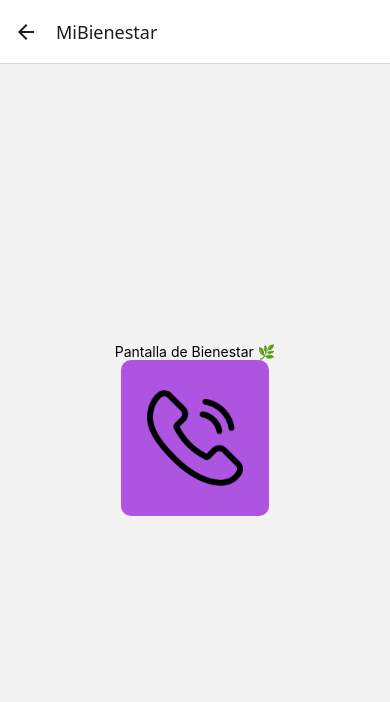
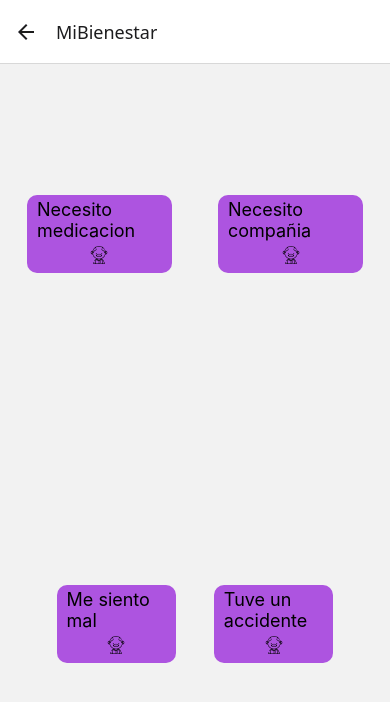
Before and after one commit to LucasPuliducci666/abuelitosp, a React Native app: screen /MiBienestar in a window 390 px wide. Shown: the top 702 px of the page. Built offline with nearby package versions, Linux system fonts and the light colour scheme.

Commit message:
Se empieza la pantalla mi bienestar

```diff
--- a/vistas/InicioMayor.js
+++ b/vistas/InicioMayor.js
@@ -7,7 +7,6 @@ export default function InicioMayor() {
     <View style={{ flex: 1, justifyContent: 'center', alignItems: 'center' }}>
       <BotonGeneral titulo="Mi Bienestar" imageSource={arrowImage} to="MiBienestar" />
       <BotonGeneral titulo="Telefono" imageSource={arrowImage} to="TelefMayor" />
-      <BotonGeneral titulo="Inicio Resp" imageSource={arrowImage} to="InicioResponsable" />
     </View>
 
   );
--- a/vistas/inicioSesion.js
+++ b/vistas/inicioSesion.js
@@ -10,10 +10,14 @@ export default function InicioSesion({ navigation }) {
 
 
   const handleLogin = () => {
-    if (email && contrasena) {
+    if (email=='mayor' && contrasena=='mayor') {
       navigation.navigate('InicioMayor');
-    } else {
+    } else if(email=='resp' && contrasena=='resp'){
+      navigation.navigate('InicioResponsable');
+    } else if(email=='' || contrasena==''){
       alert('Por favor completá todos los campos');
+    }else {
+      alert('Contraseña invalida');
     }
   };
 
--- a/vistas/miBienestar.js
+++ b/vistas/miBienestar.js
@@ -1,12 +1,18 @@
 import { View, Text } from 'react-native';
 import BotonGeneral from '../componentes/BotonGeneral';
-import arrowImage from '../imagenes/telefono.png';
+import abuImage from '../imagenes/abuelito.png';
 
 export default function MiBienestar() {
   return (
     <View style={{ flex: 1, justifyContent: 'center', alignItems: 'center' }}>
-      <Text>Pantalla de Bienestar 🌿</Text>
-      <BotonGeneral imageSource={arrowImage} to="" />
+      <View style={{flex: 1, flexDirection: 'row', justifyContent: 'space-around', alignItems: 'center' }}>
+        <BotonGeneral style={{}} titulo="Necesito medicacion" imageSource={abuImage} to="" />
+        <BotonGeneral style={{}} titulo="Necesito compañia" imageSource={abuImage} to="" />
+      </View>
+      <View style={{flex: 1, flexDirection: 'row', justifyContent: 'space-around', alignItems: 'center' }}>
+        <BotonGeneral titulo="Me siento mal" imageSource={abuImage} to="" />
+        <BotonGeneral titulo="Tuve un accidente" imageSource={abuImage} to="" />
+      </View>
     </View>
   );
 }
```
